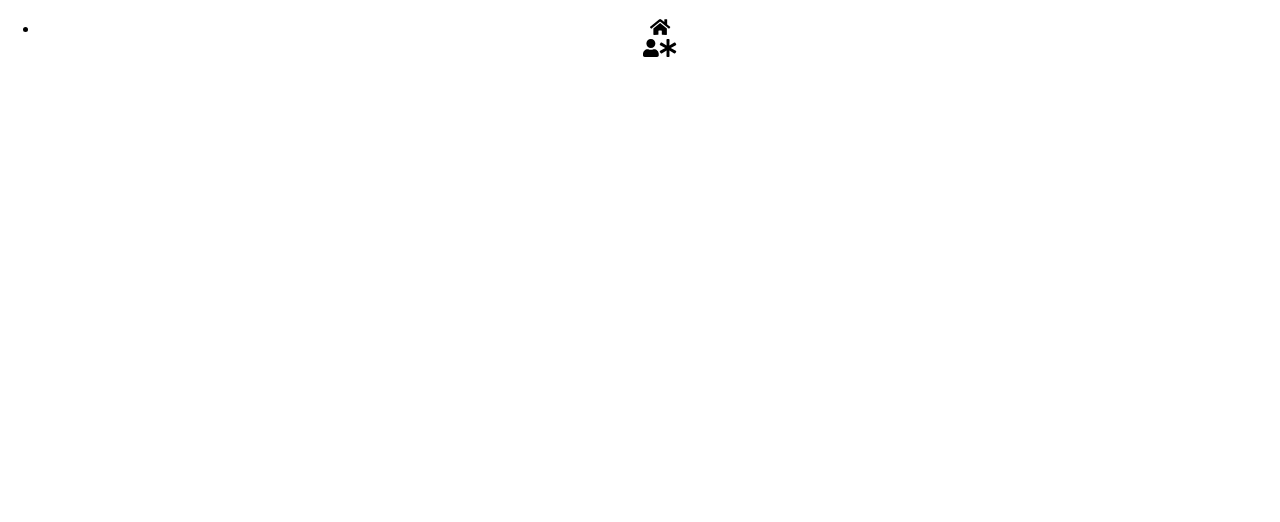
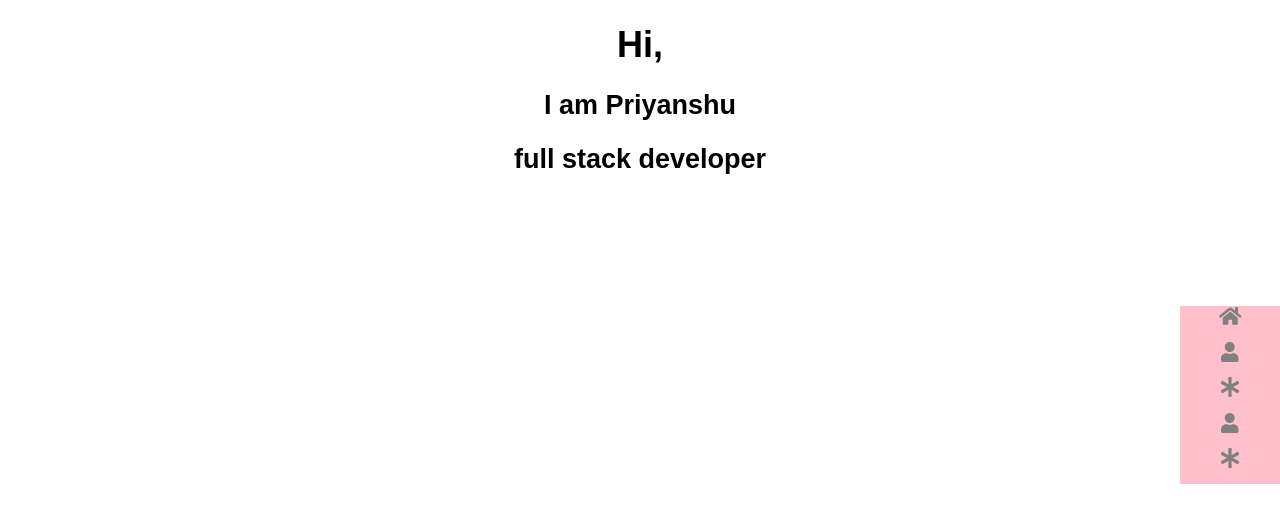
Before and after one commit to PriyanshuAgarwal/priyanshu_agarwal, a React (Create React App) app: page / in a window 1280 px wide. Shown: the top 522 px of the page. Built offline with nearby package versions, Linux system fonts and the light colour scheme.

Commit message:
Create seperate folder for css and logo

```diff
--- a/src/App.js
+++ b/src/App.js
@@ -1,22 +1,23 @@
 import React, { Component } from 'react';
-import logo from './logo.svg';
-import './App.css';
+import './css/App.css';
 import CompSvg from './animate_svg'
+import Home from './home'
 
 class App extends Component {
   render() {
     return (
       <div className="App">
         <p className="App-intro">
-          <div>
             <div class="sidebar">
               <ul>
-                <li><i class="fas fa-home"></i></li>
-                <i class="fas fa-user"></i>
-                <i class="fas fa-asterisk"></i>
+                <li><i class="fas fa-home fa-2x"></i></li>
+                <li><i class="fas fa-user fa-2x"></i></li>
+                <li><i class="fas fa-asterisk fa-2x"></i></li>
+                <li><i class="fas fa-user fa-2x"></i></li>
+                <li><i class="fas fa-asterisk fa-2x"></i></li>
               </ul>
             </div>
-          </div>
+            <Home />
             {/* <CompSvg></CompSvg> */}
         </p>
       </div>
--- a/src/App.css
+++ b/src/css/App.css
@@ -39,4 +39,31 @@
     stroke-miterlimit: 10; }
 
   .cls-2 {
-    fill: #0192C9 !important; }
+    fill: #0192C9 !important;
+  }
+
+  ul {
+    list-style: none;
+    background: pink;
+    right: 10px;
+    padding: 0px;
+    width: 100px
+  }
+
+  .sidebar {
+    display: flex;
+    justify-content: right;
+    position: fixed;
+    top: 36%;
+    right: 0%
+  }
+
+  .li {
+    margin-bottom: 7px;
+  }
+
+  .fa-2x {
+    font-size: 20px;
+    margin-bottom: 13px;
+    color: grey;
+  }
--- /dev/null
+++ b/src/home.js
@@ -0,0 +1,15 @@
+import React, { Component } from 'react';
+
+class Home extends Component {
+    render() {
+      return (
+        <div className="home-text">
+          <h1>Hi,</h1>
+          <h2>I am Priyanshu</h2>
+          <h2>full stack developer</h2>
+        </div>
+      );
+    }
+  }
+
+  export default Home;
--- a/src/index.js
+++ b/src/index.js
@@ -1,6 +1,6 @@
 import React from 'react';
 import ReactDOM from 'react-dom';
-import './index.css';
+import './css/index.css';
 import App from './App';
 import registerServiceWorker from './registerServiceWorker';
 
```
Also changed, not shown: src/css/index.css (renamed from src/index.css), src/images/logo.svg (renamed from src/logo.svg).
